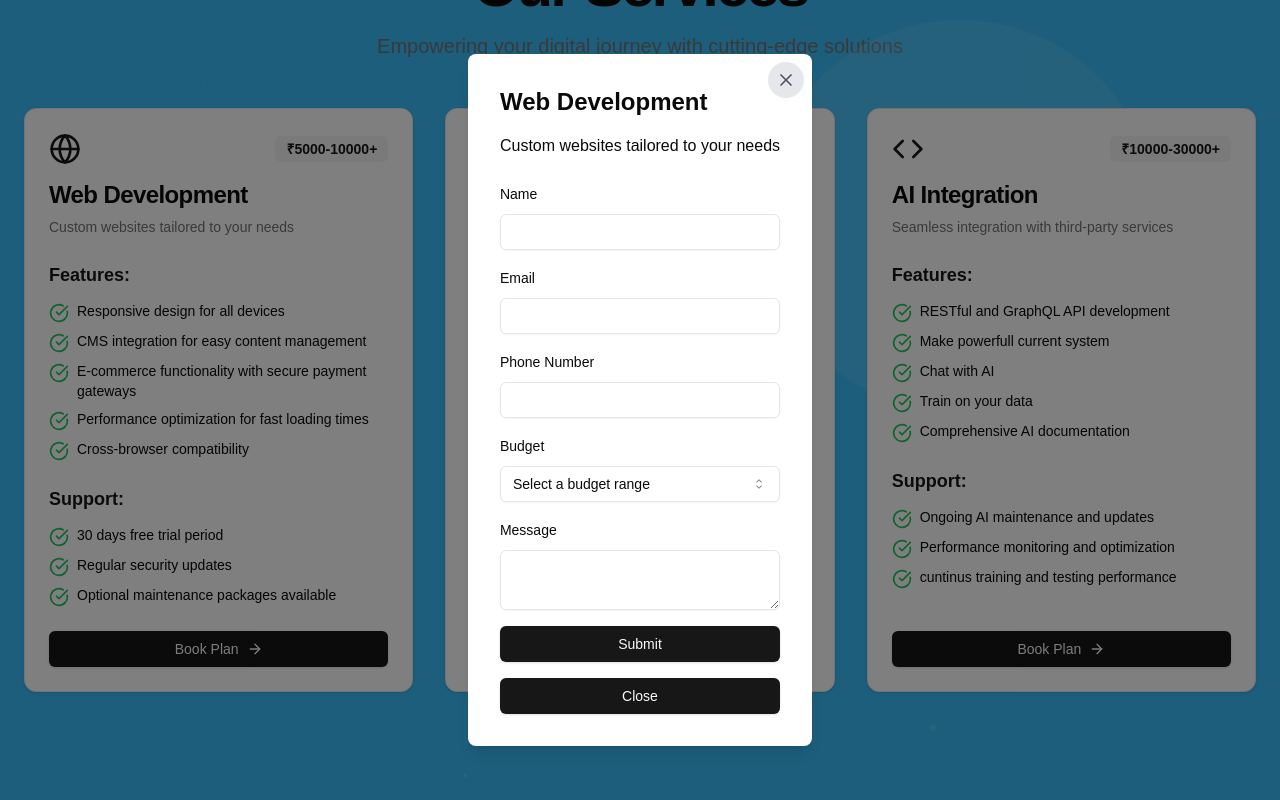
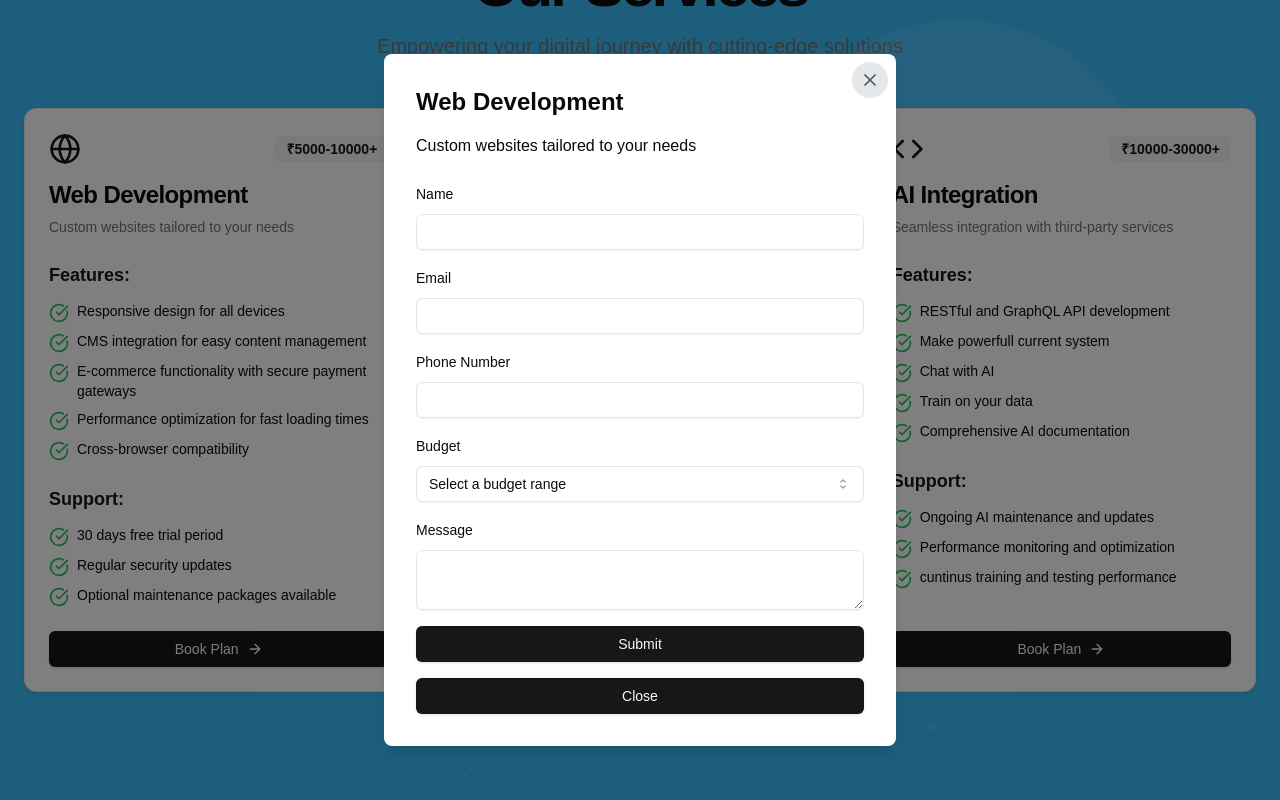
Before and after one commit to parthkorat1/bluesky, a Next.js app: page / in a window 1280 px wide. Both pictures are taken after a click on the element 218 px from the left and 3377 px from the top of the page. Shown: the part 2977-3777 px from the top of the page. Built offline with nearby package versions, Linux system fonts and the light colour scheme.

Commit message:
fix service popup card

```diff
--- a/src/components/service.jsx
+++ b/src/components/service.jsx
@@ -97,13 +97,13 @@ export default function EnhancedServicesNoTabs() {
     setFormData(prevData => ({ ...prevData, [name]: value }))
   }
 
-  const handleSubmit = async(e) => {
+  const handleSubmit = async (e) => {
     e.preventDefault()
 
     try {
       console.log(formData);
 
-      const submit = await axios.post('api/touch',formData)
+      const submit = await axios.post('api/touch', formData)
       if (submit) {
         setFormData({
           name: '',
@@ -239,10 +239,10 @@ export default function EnhancedServicesNoTabs() {
 
 
       {/* Render your custom popup when a service is selected */}
-      {selectedService && (
+      {/* {selectedService && (
         <div className="fixed inset-0 z-50 flex items-center justify-center bg-black bg-opacity-50">
           <div className="relative bg-white p-8 rounded-lg shadow-lg max-w-lg mx-auto">
-            {/* Close button at the top right corner */}
+
             <button
               onClick={closePopup}
               className="absolute top-2 right-2 p-2 rounded-full bg-gray-200 hover:bg-gray-300"
@@ -292,24 +292,187 @@ export default function EnhancedServicesNoTabs() {
                   required
                 />
               </div>
-              {/* <div className="space-y-2">
-                <Label htmlFor="serviceType">Service Type</Label>
+
+              <div className="space-y-2">
+                <Label htmlFor="budget">Budget</Label>
                 <Select
-                  name="serviceType"
-                  value={formData.serviceType}
-                  onValueChange={(value) => handleSelectChange('serviceType', value)}
+                  name="budget"
+                  value={formData.budget}
+                  onValueChange={(value) => handleSelectChange('budget', value)}
                 >
                   <SelectTrigger>
-                    <SelectValue placeholder="Select a service" />
+                    <SelectValue placeholder="Select a budget range" />
                   </SelectTrigger>
                   <SelectContent>
-                    <SelectItem value="webDevelopment">Web Development</SelectItem>
-                    <SelectItem value="mobileDevelopment">Mobile Development</SelectItem>
-                    <SelectItem value="uiuxDesign">UI/UX Design</SelectItem>
-                    <SelectItem value="consulting">Consulting</SelectItem>
+                    <SelectItem value="lessThan5k">Less than $5,000</SelectItem>
+                    <SelectItem value="5kTo10k">$5,000 - $10,000</SelectItem>
+                    <SelectItem value="10kTo20k">$10,000 - $20,000</SelectItem>
+                    <SelectItem value="moreThan20k">More than $20,000</SelectItem>
                   </SelectContent>
                 </Select>
-              </div> */}
+              </div>
+              <div className="space-y-2">
+                <Label htmlFor="message">Message</Label>
+                <Textarea
+                  id="message"
+                  name="message"
+                  value={formData.message}
+                  onChange={handleInputChange}
+                  required
+                />
+              </div>
+              <Button onClick={handleSubmit} type="submit" className="w-full">Submit</Button>
+            </motion.form>
+
+            <Button onClick={closePopup} className="w-full mt-4">Close</Button>
+          </div>
+        </div>
+      )} */}
+      {/* Render your custom popup when a service is selected scrolleble */}
+      {/* {selectedService && (
+        <div className="fixed inset-0 z-50 flex items-center justify-center bg-black bg-opacity-50 overflow-auto">
+          <div className="relative bg-white p-6 md:p-8 rounded-lg shadow-lg max-w-full md:max-w-lg mx-auto w-full max-h-full overflow-y-auto">
+
+            <button
+              onClick={closePopup}
+              className="absolute top-2 right-2 p-2 rounded-full bg-gray-200 hover:bg-gray-300"
+            >
+              <X className="h-5 w-5 text-gray-600" />
+            </button>
+
+            <h2 className="text-xl md:text-2xl font-bold mb-4">{selectedService.title}</h2>
+            <p className="mb-6 text-sm md:text-base">{selectedService.description}</p>
+
+            <motion.form
+              onSubmit={closePopup}
+              className="space-y-4 mt-4"
+              initial={{ opacity: 0, y: 20 }}
+              animate={{ opacity: 1, y: 0 }}
+              transition={{ duration: 0.3 }}
+            >
+              <div className="space-y-2">
+                <Label htmlFor="name">Name</Label>
+                <Input
+                  id="name"
+                  name="name"
+                  value={formData.name}
+                  onChange={handleInputChange}
+                  required
+                />
+              </div>
+              <div className="space-y-2">
+                <Label htmlFor="email">Email</Label>
+                <Input
+                  id="email"
+                  name="email"
+                  type="email"
+                  value={formData.email}
+                  onChange={handleInputChange}
+                  required
+                />
+              </div>
+              <div className="space-y-2">
+                <Label htmlFor="number">Phone Number</Label>
+                <Input
+                  id="phone"
+                  name="phone"
+                  type="tel"
+                  value={formData.phone}
+                  onChange={handleInputChange}
+                  required
+                />
+              </div>
+
+              <div className="space-y-2">
+                <Label htmlFor="budget">Budget</Label>
+                <Select
+                  name="budget"
+                  value={formData.budget}
+                  onValueChange={(value) => handleSelectChange('budget', value)}
+                >
+                  <SelectTrigger>
+                    <SelectValue placeholder="Select a budget range" />
+                  </SelectTrigger>
+                  <SelectContent>
+                    <SelectItem value="lessThan5k">Less than $5,000</SelectItem>
+                    <SelectItem value="5kTo10k">$5,000 - $10,000</SelectItem>
+                    <SelectItem value="10kTo20k">$10,000 - $20,000</SelectItem>
+                    <SelectItem value="moreThan20k">More than $20,000</SelectItem>
+                  </SelectContent>
+                </Select>
+              </div>
+              <div className="space-y-2">
+                <Label htmlFor="message">Message</Label>
+                <Textarea
+                  id="message"
+                  name="message"
+                  value={formData.message}
+                  onChange={handleInputChange}
+                  required
+                />
+              </div>
+              <Button onClick={handleSubmit} type="submit" className="w-full">Submit</Button>
+            </motion.form>
+
+            <Button onClick={closePopup} className="w-full mt-4">Close</Button>
+          </div>
+        </div>
+      )} */}
+      {/* Render your custom popup when a service is selected second scroleble */}
+      {selectedService && (
+  <div className="fixed inset-0 z-50 flex items-center justify-center bg-black bg-opacity-50">
+    <div className="relative bg-white p-6 md:p-8 rounded-lg shadow-lg w-full max-w-lg mx-auto h-auto max-h-[90vh] overflow-auto">
+
+      <button
+        onClick={closePopup}
+        className="absolute top-2 right-2 p-2 rounded-full bg-gray-200 hover:bg-gray-300"
+      >
+        <X className="h-5 w-5 text-gray-600" />
+      </button>
+
+      <h2 className="text-xl md:text-2xl font-bold mb-4">{selectedService.title}</h2>
+      <p className="mb-6 text-sm md:text-base">{selectedService.description}</p>
+
+      <motion.form
+        onSubmit={closePopup}
+        className="space-y-4 mt-4"
+        initial={{ opacity: 0, y: 20 }}
+        animate={{ opacity: 1, y: 0 }}
+        transition={{ duration: 0.3 }}
+      >
+        <div className="space-y-2">
+          <Label htmlFor="name">Name</Label>
+          <Input
+            id="name"
+            name="name"
+            value={formData.name}
+            onChange={handleInputChange}
+            required
+          />
+        </div>
+        <div className="space-y-2">
+          <Label htmlFor="email">Email</Label>
+          <Input
+            id="email"
+            name="email"
+            type="email"
+            value={formData.email}
+            onChange={handleInputChange}
+            required
+          />
+        </div>
+        <div className="space-y-2">
+          <Label htmlFor="phone">Phone Number</Label>
+          <Input
+            id="phone"
+            name="phone"
+            type="tel"
+            value={formData.phone}
+            onChange={handleInputChange}
+            required
+          />
+        </div>
+
         <div className="space-y-2">
           <Label htmlFor="budget">Budget</Label>
           <Select
@@ -345,6 +508,13 @@ export default function EnhancedServicesNoTabs() {
     </div>
   </div>
         )}
+
+
+
+
+
+
+
     </section>
   )
 }
```
Lines whose indentation alone changed are shown as unchanged.
